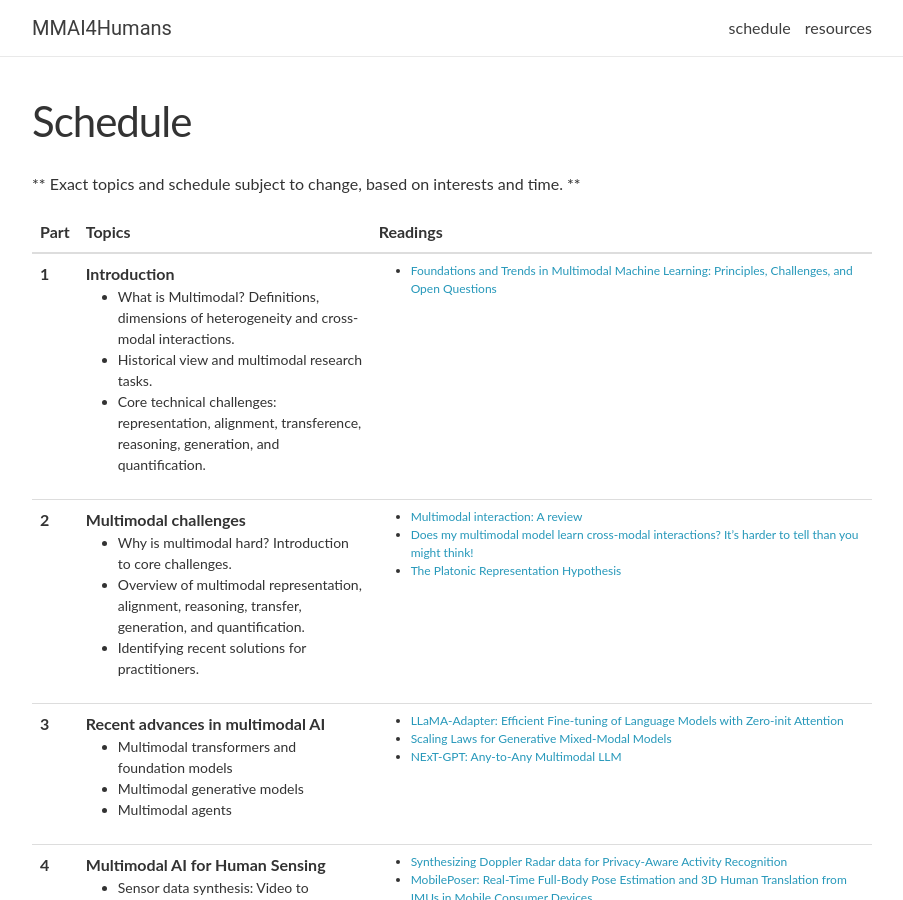
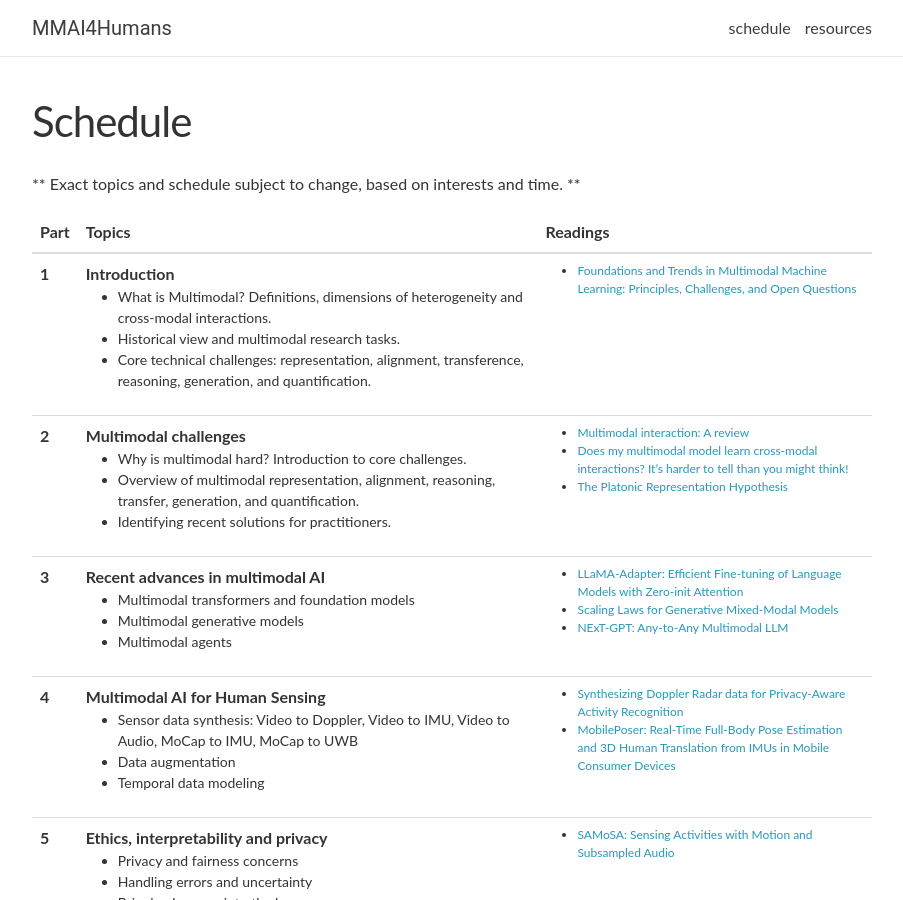
Before and after one commit to MIT-MI/mmai4humans-course, a Jekyll site: the page built from _pages/schedule.md, in a window 1280 px wide and 900 px high. Shown: the whole window, without its empty margins (188-1091 px from the left). Built offline with Jekyll 4.4.1, drawn with Linux system fonts in a browser that asks for light colours; nearby versions of some CDN libraries; comment, search, counter and statistics services are not loaded.

Commit message:
Update schedule.html

```diff
--- a/_layouts/schedule.html
+++ b/_layouts/schedule.html
@@ -12,8 +12,8 @@ layout: default
     <table class="table table-hover">
       <colgroup>
         <col style="width:5%">
-        <col style="width:35%">
-        <col style="width:60%">
+        <col style="width:55%">
+        <col style="width:40%">
       </colgroup>
       <thead class="thead-light">
         <tr>
```
